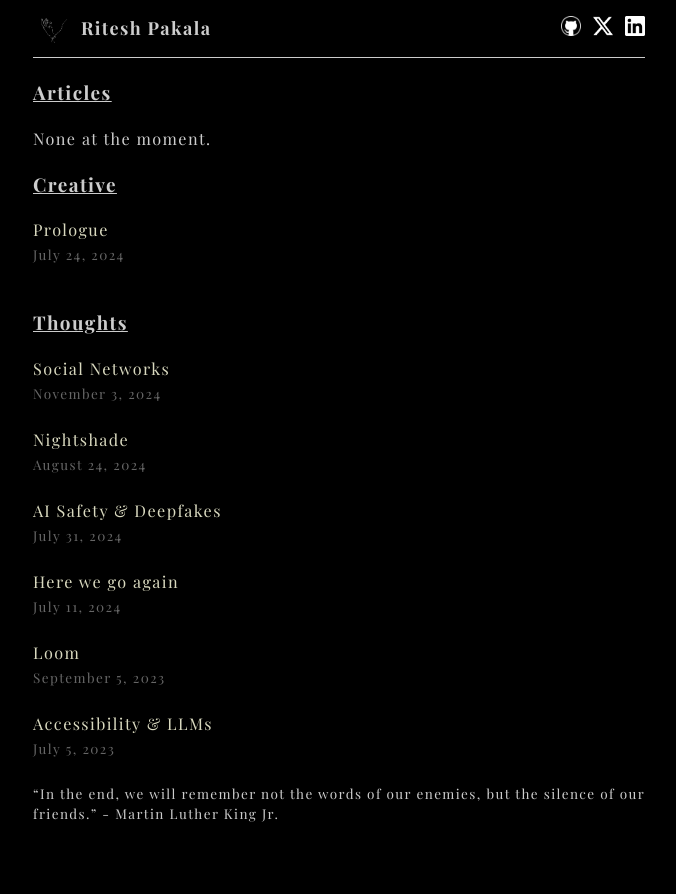
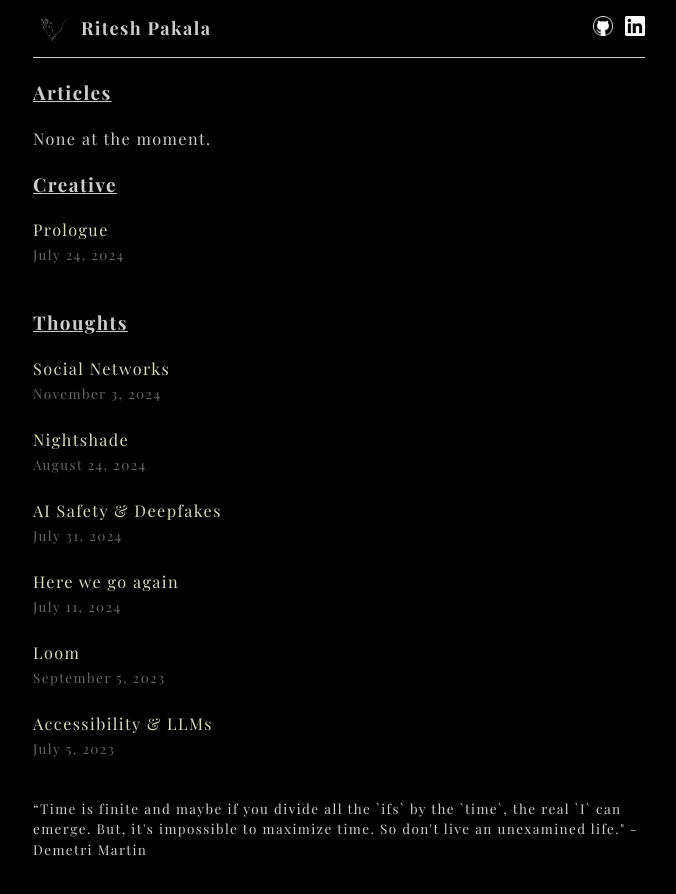
Before and after one commit to riteshpakala/riteshpakala.github.io, a Next.js app: page / in a window 1280 px wide. Shown: the top 894 px of the page, without its empty margins (301-977 px from the left). Built offline with nearby package versions, Linux system fonts and the light colour scheme; a web font is replaced by a local one.

Commit message:
update socials, remove X

```diff
--- a/components/layout.js
+++ b/components/layout.js
@@ -69,7 +69,7 @@ export default function Layout({ children, home }) {
                     alt={name}
                   />
                 </Link>
-                <Link href="https://x.com/riteshpakala">
+                {/* <Link href="https://x.com/riteshpakala">
                   <Image
                     priority
                     src="/images/x.png"
@@ -77,7 +77,7 @@ export default function Layout({ children, home }) {
                     width={20}
                     alt={name}
                   />
-                </Link>
+                </Link> */}
                 <Link href="https://linkedin.com/in/rpakala">
                   <Image
                     priority
--- a/pages/index.js
+++ b/pages/index.js
@@ -37,7 +37,7 @@ export default function Home({ allPostsData, allThoughtsData, allCreativeData })
               <Link href={`/creative/${id}`}>{title}</Link>
               <br />
               <small className={utilStyles.lightText}>
-                <Date dateString={date} />
+                <Date dateString={date}/>
               </small>
             </li>
           ))}
@@ -57,8 +57,8 @@ export default function Home({ allPostsData, allThoughtsData, allCreativeData })
           ))}
         </ul>
       </section>
-      <section className={`${utilStyles.headingSm2} ${utilStyles.padding1px}`}>
-      “In the end, we will remember not the words of our enemies, but the silence of our friends.” - Martin Luther King Jr.
+      <section className={`${utilStyles.headingSm2} ${utilStyles.padding16px}`}>
+      “Time is finite and maybe if you divide all the `ifs` by the `time`, the real `I` can emerge. But, it's impossible to maximize time. So don't live an unexamined life." - Demetri Martin
       </section>
     </Layout>
   );
--- a/styles/global.css
+++ b/styles/global.css
@@ -18,7 +18,7 @@ body {
   line-height: 1.4;
   letter-spacing: 1.4px;
   font-size: 18px;
-  background-color: #000;
+  background-color: hsl(0, 0%, 0%);
   color: #d5d5d5f5;
 }
 
--- a/styles/utils.module.css
+++ b/styles/utils.module.css
@@ -47,6 +47,10 @@
   color: inherit;
 }
 
+.padding16px {
+  padding-top: 16px;
+}
+
 .padding1px {
   padding-top: 1px;
 }
```
Also changed, not shown: lib/posts.js, 1 other file (tests, documents, lock files or other folders).
